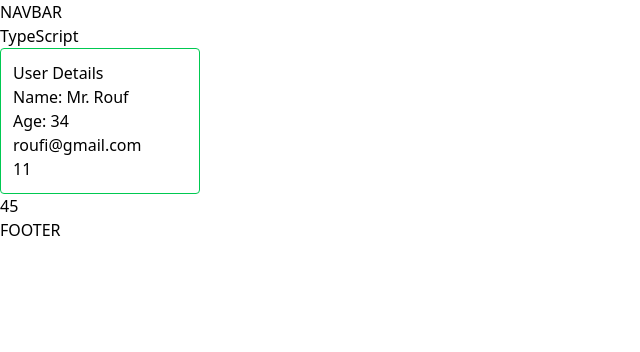
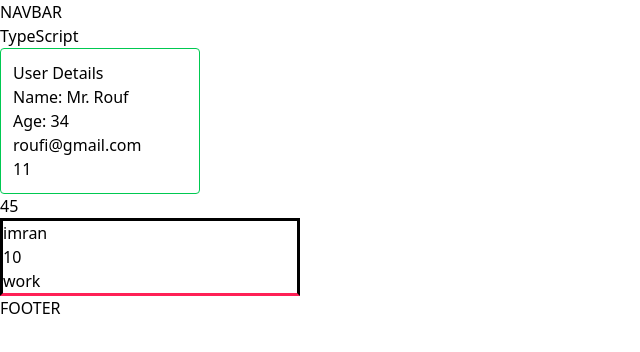
Before and after one commit to emmeiwhite/travel-exploration, a Next.js app: page /ts in a window 1280 px wide. Shown: the top 352 px of the page, without its empty margins (0-640 px from the left). Built offline with nearby package versions, Linux system fonts and the light colour scheme.

Commit message:
Generics is like function parameters, but for types

```diff
--- a/app/ts/page.tsx
+++ b/app/ts/page.tsx
@@ -44,8 +44,18 @@ function logBoolean(arg: boolen) {
 
 logBoolean(true)
 
+// New requirement logArr
+
+function logArray(arg: any[]) {
+  console.log(arg)
+  return arg
+}
+
+logArray([4, 6, 7])
+
 // BUT WE WILL CREATE A GENERIC FUNCTION WHICH WILL AUTOMATICALLY INFER THE TYPE AT RUN TIME
 
+// So T is a placeholder that gets inferred or passed explicitly.
 function logAnything<T>(arg: T): T {
   console.log(arg)
   return arg
@@ -55,14 +65,25 @@ logAnything([2, 4, 6])
 logAnything('45')
 logAnything<number>(345)
 
-// New requirement logArr
+/** Example-2: TypeScript Generic Version */
 
-function logArray(arg: any[]) {
-  console.log(arg)
-  return arg
+function getFirst<T>(arg: T[]): T {
+  return arg[0]
 }
 
-logArray([4, 6, 7])
+const num = getFirst([10, 20, 30]) // T = number
+const str = getFirst(['work', 'hard', 'spend time practicing']) // T = string
+const user = getFirst([{ name: 'imran' }, { name: 'rawdha' }]) // T = object -- {name:string}
+
+function wrapInArray<T>(val: T): T[] {
+  return [val]
+}
+
+wrapInArray('hello')
+wrapInArray(23)
+wrapInArray(false)
+
+// Now T keeps the original type and wraps it properly.
 
 export default function TypeScript() {
   const { username, age, email, employeeId } = roufi
@@ -79,6 +100,12 @@ export default function TypeScript() {
       </div>
 
       <h2>{logNumber(45)}</h2>
+
+      <div className="border-3 border-b-rose-500 max-w-[300px]">
+        <p>{user.name}</p>
+        <p>{num}</p>
+        <p>{str}</p>
+      </div>
     </div>
   )
 }
```
Also changed, not shown: app/ts/README.md.
